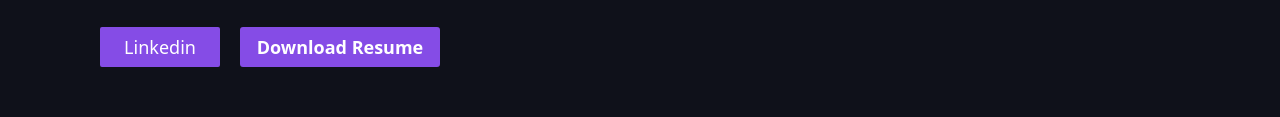
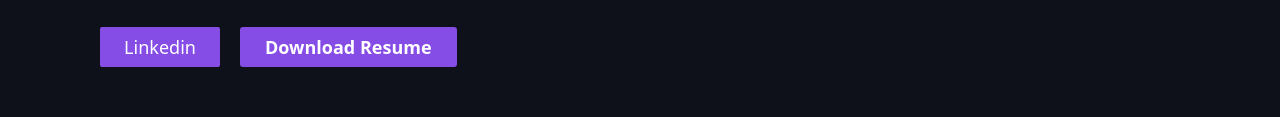
Before and after one commit to codeharbourdev/Portfolio, a plain HTML site: page index.html in a window 1280 px wide. Shown: the part 456-573 px from the top of the page. Drawn offline with Linux system fonts and the light colour scheme.

Commit message:
add push

```diff
--- a/style.css
+++ b/style.css
@@ -281,7 +281,8 @@ body::-webkit-scrollbar-thumb {
 
 .downloadbtn {
     height: 40px;
-    width: 200px;
+    width: min-content;
+    padding: 0 20px;
     border: 5px solid #854ce6;
     color: white;
     font-size: 18px;
```
